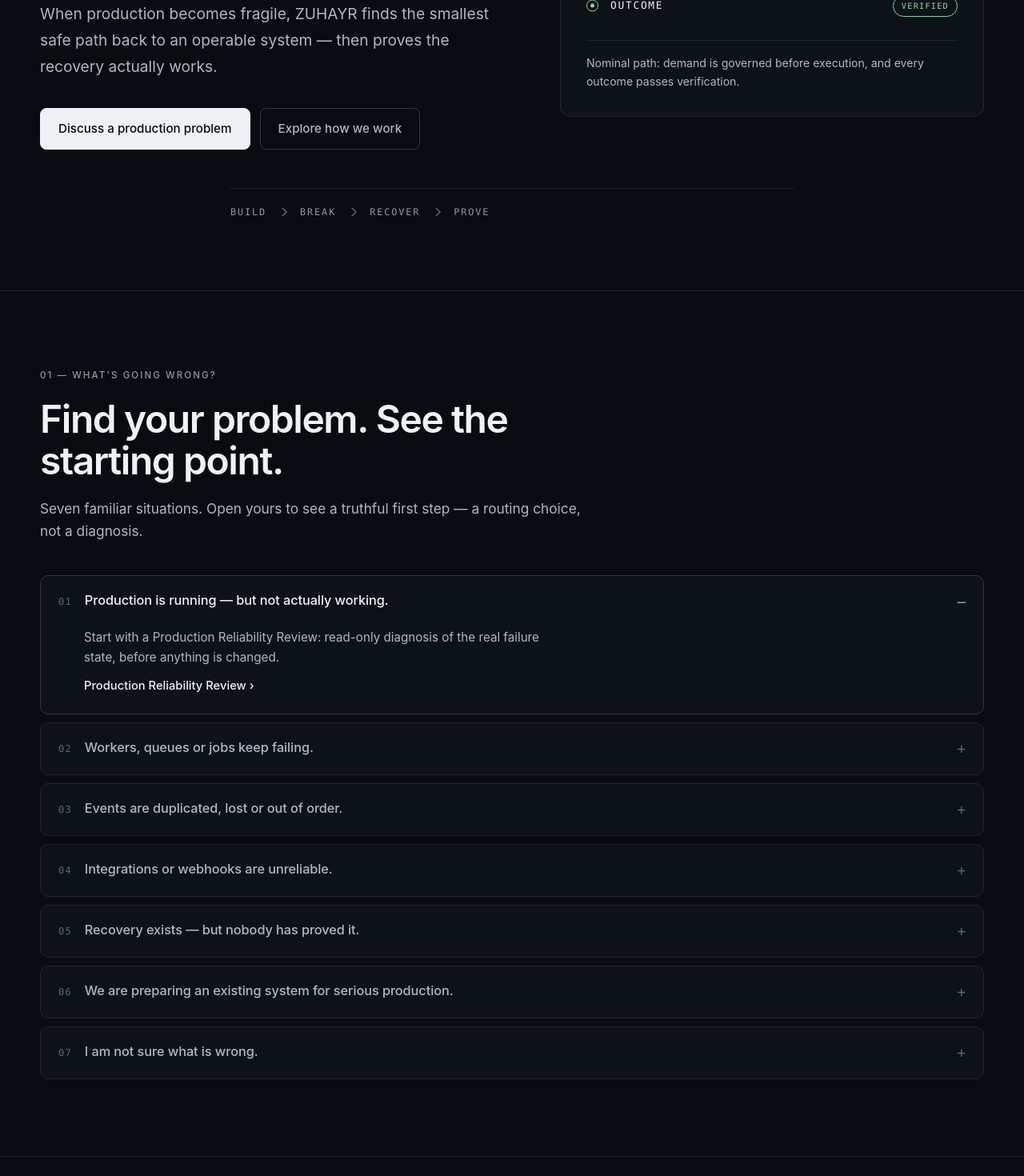
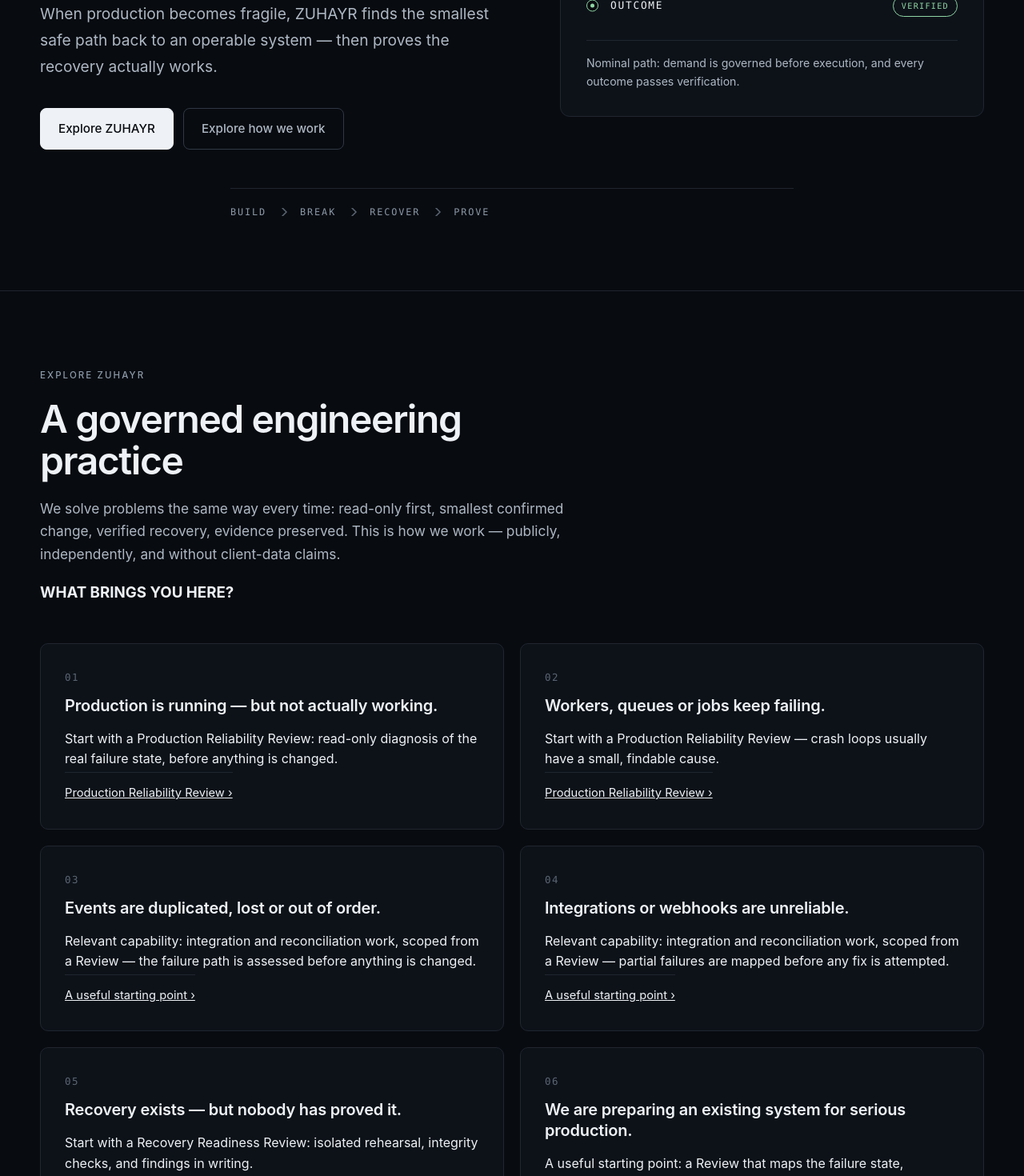
Before and after one commit to ZUHAYR-SYSTEMS/zuhayr-public-front-door, a React (Vite) app: page / in a window 1280 px wide. Shown: the part 540-2010 px from the top of the page at 80% size. Built offline with nearby package versions, Linux system fonts and the light colour scheme.

Commit message:
feat(public): G4.3P bounded visual/journey polish

```diff
--- a/src/pages/Home.tsx
+++ b/src/pages/Home.tsx
@@ -1,7 +1,7 @@
 import { Link } from 'react-router-dom'
 import { SiteFooter, SiteHeader } from '../components/layout'
 import { EvidenceObject } from '../components/evidence'
-import { ProblemPaths } from '../components/journey'
+import { PROBLEM_PATHS } from '../components/journey'
 import { PUBLIC_EVIDENCE } from '../evidence'
 import { LifecycleViz, Signature } from '../components/lifecycle'
 import { usePageMeta } from '../meta'
@@ -36,8 +36,8 @@ export default function Home() {
                 recovery actually works.
               </p>
               <div className="actions">
-                <Link className="btn" to="/production-reliability-review">
-                  Discuss a production problem
+                <Link className="btn" to="/explore">
+                  Explore ZUHAYR
                 </Link>
                 <a className="btn-ghost" href="#how-we-work">
                   Explore how we work
@@ -51,15 +51,35 @@ export default function Home() {
           </div>
         </section>
 
-        <section id="problems" className="section" aria-labelledby="problems-title">
+        <section id="explore" className="section" aria-labelledby="explore-title">
           <div className="container">
-            <p className="eyebrow">01 — WHAT'S GOING WRONG?</p>
-            <h2 id="problems-title">Find your problem. See the starting point.</h2>
+            <p className="eyebrow">EXPLORE ZUHAYR</p>
+            <h2 id="explore-title">A governed engineering practice</h2>
             <p className="section-lede">
-              Seven familiar situations. Open yours to see a truthful first
-              step — a routing choice, not a diagnosis.
+              We solve problems the same way every time: read-only first,
+              smallest confirmed change, verified recovery, evidence preserved.
+              This is how we work — publicly, independently, and without
+              client-data claims.
             </p>
-            <ProblemPaths />
+            <h3 className="section-sub">WHAT BRINGS YOU HERE?</h3>
+            <div className="cards">
+              {PROBLEM_PATHS.map((problem, index) => {
+                return (
+                  <article className="card" key={problem.id}>
+                    <p className="card-num" aria-hidden="true">
+                      {String(index + 1).padStart(2, '0')}
+                    </p>
+                    <h3>{problem.title}</h3>
+                    <p>
+                      {problem.detail}
+                    </p>
+                    <Link className="card-link" to={problem.linkTo}>
+                      {problem.linkLabel} ›
+                    </Link>
+                  </article>
+                )
+              })}
+            </div>
           </div>
         </section>
 
@@ -189,48 +209,7 @@ export default function Home() {
           </div>
         </section>
 
-        <section id="flagship" className="section" aria-labelledby="flagship-title">
-          <div className="container narrow">
-            <p className="eyebrow">03 — FLAGSHIP CAPABILITY</p>
-            <h2 id="flagship-title">
-              Production System Rescue &amp; Reliability
-            </h2>
-            <p className="section-lede">
-              Taking an existing SaaS from fragile to operable: we find the
-              smallest safe path back, then prove the recovery actually works.
-            </p>
-            <details className="disclose">
-              <summary>How the rescue works, briefly</summary>
-              <div className="disclose-body">
-                <p>
-                  <strong>Situation:</strong> your system runs but cannot do
-                  its job — inert schema, crash-looping workers, misleading
-                  green dashboards.
-                </p>
-                <p>
-                  <strong>Philosophy:</strong> diagnose read-only first, fix
-                  the smallest confirmed cause, keep every step reversible,
-                  and verify with checks independent of the fix.
-                </p>
-                <p>
-                  <strong>Outcome:</strong> an operable system plus a written
-                  record — findings, verification evidence, and residual risks
-                  stated plainly.
-                </p>
-              </div>
-            </details>
-            <div className="actions">
-              <Link className="btn-ghost" to="/saas-production-rescue">
-                Production rescue capability ›
-              </Link>
-              <Link className="btn-ghost" to="/proof/production-rescue">
-                Read the rescue proof ›
-              </Link>
-            </div>
-          </div>
-        </section>
-
-        <section id="method" className="section" aria-labelledby="method-title">
+<section id="method" className="section" aria-labelledby="method-title">
           <div className="container">
             <p className="eyebrow">04 — METHOD</p>
             <h2 id="method-title">The rescue sequence</h2>
@@ -346,24 +325,6 @@ export default function Home() {
                   <li>Updated residual-risk record</li>
                 </ul>
               </article>
-              <article className="card">
-                <p className="card-num" aria-hidden="true">03</p>
-                <h3>Recovery Verification</h3>
-                <p className="tier-scope">
-                  Backup, restore, and recovery validation where applicable —
-                  proven in isolation rather than assumed.
-                </p>
-                <p className="mini-label">You receive</p>
-                <ul className="checklist tier-list">
-                  <li>Recovery and rehearsal findings</li>
-                  <li>Restore evidence summary</li>
-                  <li>Handoff and runbook notes where relevant</li>
-                </ul>
-                <p className="boundary">
-                  Recovery methods reflect our internal reference practice —
-                  not client production recovery evidence.
-                </p>
-              </article>
             </div>
             <p className="boundary tiers-note">
               Not every engagement includes every capability above. Scope is
```
Also changed, not shown: tests/smoke.mjs (+2 -2 lines).
